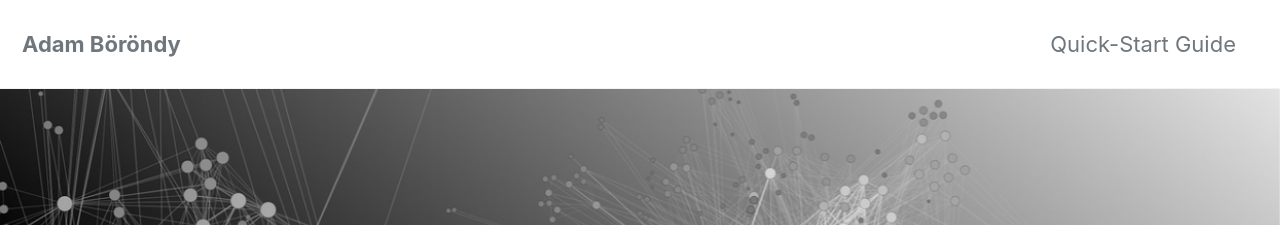
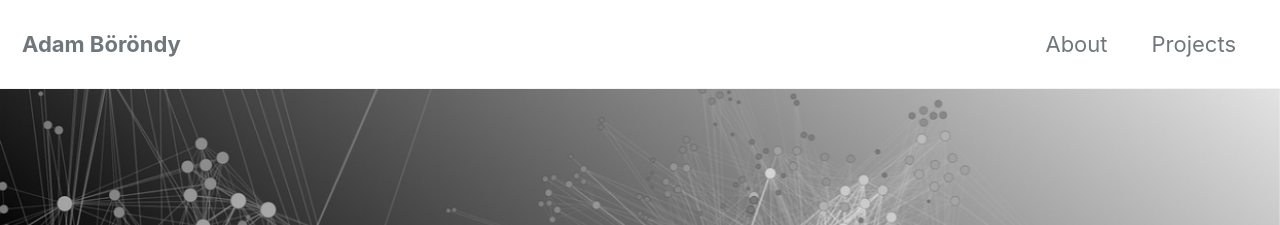
Before and after one commit to adamborondy/adamborondy.github.io, a Jekyll site: the page built from index.html, in a window 1280 px wide and 900 px high. Shown: the top 225 px of the window. Built offline with Jekyll 4.4.1, drawn with Linux system fonts in a browser that asks for light colours; cached includes are drawn as plain includes; nearby versions of some CDN libraries; the list of posts is cut into pages by our own code.

Commit message:
version 0.6

```diff
--- a/_data/navigation.yml
+++ b/_data/navigation.yml
@@ -1,8 +1,9 @@
 # main links
 main:
-  - title: "Quick-Start Guide"
-    url: https://mmistakes.github.io/minimal-mistakes/docs/quick-start-guide/
-  # - title: "About"
+  - title: "About"
+    url: /about/
+  - title: "Projects"
+    url: /projects/
   #   url: https://mmistakes.github.io/minimal-mistakes/about/
   # - title: "Sample Posts"
   #   url: /year-archive/
```
